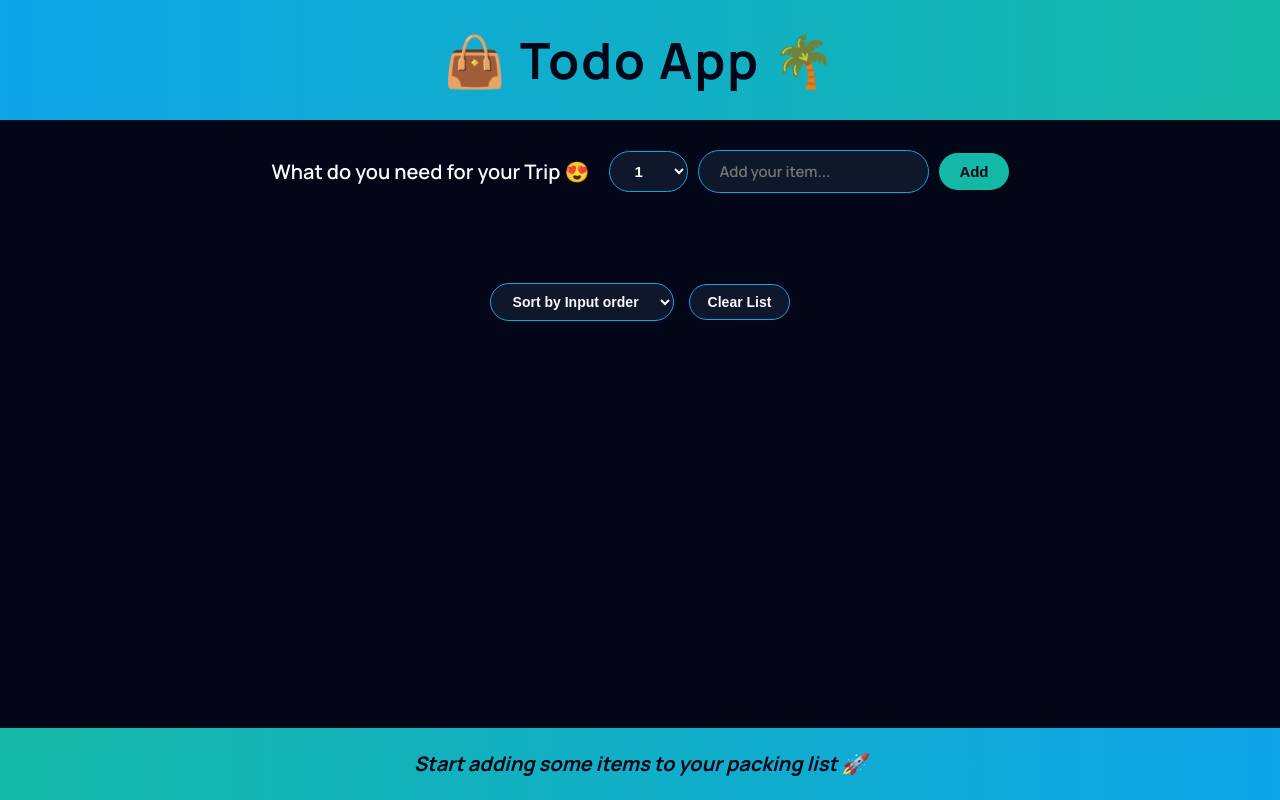
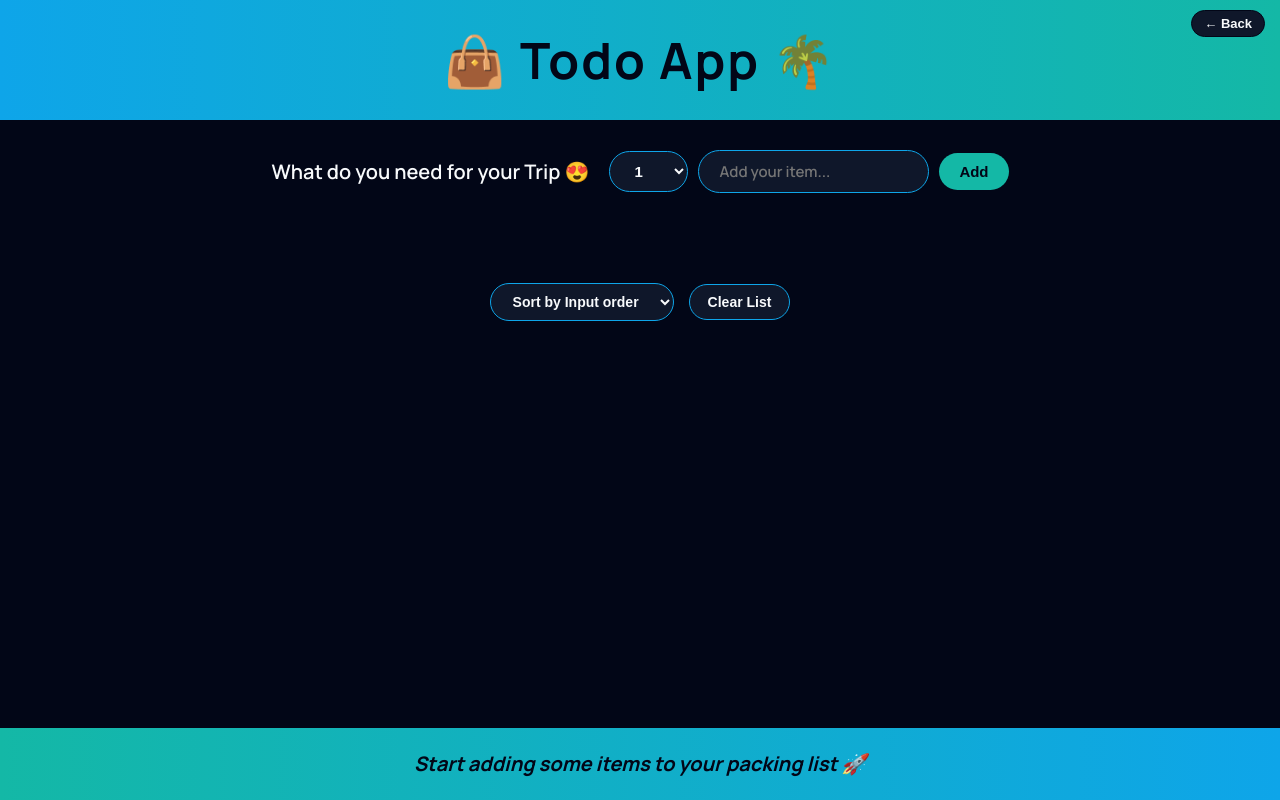
Before and after one commit to rajazohaibzahid/todo-app, a React (Vite) app: page /app in a window 1280 px wide. Built offline with nearby package versions, Linux system fonts and the light colour scheme.

Commit message:
update landing pages and add back navigation

```diff
--- a/src/components/Logo.jsx
+++ b/src/components/Logo.jsx
@@ -1,5 +1,15 @@
+import { useNavigate } from "react-router-dom";
 import styles from "./Logo.module.css";
 
 export default function Logo() {
-  return <h1 className={styles.logo}>👜 Todo App 🌴</h1>;
+  const navigate = useNavigate();
+
+  return (
+    <div className={styles.logo}>
+      <button className={styles.backBtn} onClick={() => navigate("/")}>
+        ← Back
+      </button>
+      👜 Todo App 🌴
+    </div>
+  );
 }
--- a/src/components/Logo.module.css
+++ b/src/components/Logo.module.css
@@ -1,4 +1,6 @@
 .logo {
+  position: relative; /* allows absolute positioning inside */
+
   text-align: center;
   background: linear-gradient(90deg, #0ea5e9, #14b8a6);
   color: #020617;
@@ -10,11 +12,42 @@
   padding: 2rem 1rem;
 }
 
+/* back button */
+
+.backBtn {
+  position: absolute;
+  top: 1rem;
+  right: 1.5rem;
+
+  background-color: #0f172a;
+  color: #f8fafc;
+
+  border: 1px solid #020617;
+  border-radius: 2rem;
+
+  padding: 0.5rem 1.2rem;
+  font-size: 1.3rem;
+  font-weight: 600;
+
+  cursor: pointer;
+  transition: all 0.25s ease;
+}
+
+.backBtn:hover {
+  background-color: #020617;
+  color: #14b8a6;
+}
+
 /* responsive */
 
 @media (max-width: 768px) {
   .logo {
     font-size: 3.5rem;
+  }
+
+  .backBtn {
+    font-size: 1.2rem;
+    padding: 0.4rem 1rem;
   }
 }
 
@@ -22,4 +55,9 @@
   .logo {
     font-size: 2.8rem;
   }
+
+  .backBtn {
+    top: 0.8rem;
+    right: 1rem;
+  }
 }
--- a/src/pages/HomePage.jsx
+++ b/src/pages/HomePage.jsx
@@ -10,15 +10,15 @@ export default function Homepage() {
       <main className={styles.homepage}>
         <section>
           <h1>
-            You travel the world.
-            <br />
-            WorldWise keeps track of your adventures.
+            Stay <span>Organized</span>. Plan <span>Smarter</span>.
           </h1>
           <h2>
-            A world map that tracks your footsteps into every city you can think
-            of. Never forget your wonderful experiences, and show your friends
-            how you have wandered the world.
+            Our Todo App helps you keep track of everything you need for your
+            trips and daily tasks. Quickly add items, manage your packing list,
+            and stay organized wherever you go. With a clean interface and
+            simple controls, planning has never been easier.
           </h2>
+          <p className={styles.text}>“Never forget what to pack again.”</p>
           <Link to="/app" className="cta">
             Get Started
           </Link>
--- a/src/pages/Homepage.module.css
+++ b/src/pages/Homepage.module.css
@@ -42,3 +42,12 @@
   color: #e5e7eb;
   max-width: 700px;
 }
+
+span {
+  color: #38bdf8;
+}
+.text {
+  font-size: 2.2rem;
+  color: #e5e7eb;
+  font-style: italic;
+}
--- a/src/pages/Pricing.jsx
+++ b/src/pages/Pricing.jsx
@@ -13,12 +13,14 @@ export default function Product() {
             <h2>
               Simple pricing.
               <br />
-              Just $9/month.
+              for a Simple App
             </h2>
             <p>
-              Lorem ipsum dolor, sit amet consectetur adipisicing elit. Vitae
-              vel labore mollitia iusto. Recusandae quos provident, laboriosam
-              fugit voluptatem iste.
+              Start organizing your trips without any hassle. Our Todo App
+              offers essential features completely free so you can focus on
+              planning your journey instead of managing complicated tools. As
+              the platform evolves, more advanced productivity features may
+              become available.
             </p>
           </div>
           <img
--- a/src/pages/Products.jsx
+++ b/src/pages/Products.jsx
@@ -13,17 +13,15 @@ export default function Product() {
             alt="person with dog overlooking mountain with sunset"
           />
           <div>
-            <h2>About WorldWide.</h2>
+            <h2>Everything You Need to Manage Your Packing List</h2>
             <p>
-              Lorem ipsum dolor sit amet consectetur adipisicing elit. Illo est
-              dicta illum vero culpa cum quaerat architecto sapiente eius non
-              soluta, molestiae nihil laborum, placeat debitis, laboriosam at
-              fuga perspiciatis?
-            </p>
-            <p>
-              Lorem, ipsum dolor sit amet consectetur adipisicing elit. Corporis
-              doloribus libero sunt expedita ratione iusto, magni, id sapiente
-              sequi officiis et.
+              Our Todo App is designed to simplify how you prepare for your
+              trips. Add items to your packing list, manage quantities, and mark
+              tasks as completed when they're packed. The smart sorting feature
+              helps you quickly organize your items so you always know what’s
+              left to prepare. <br />
+              Built with modern web technologies, this app focuses on speed,
+              simplicity, and a seamless user experience.
             </p>
           </div>
         </section>
```
